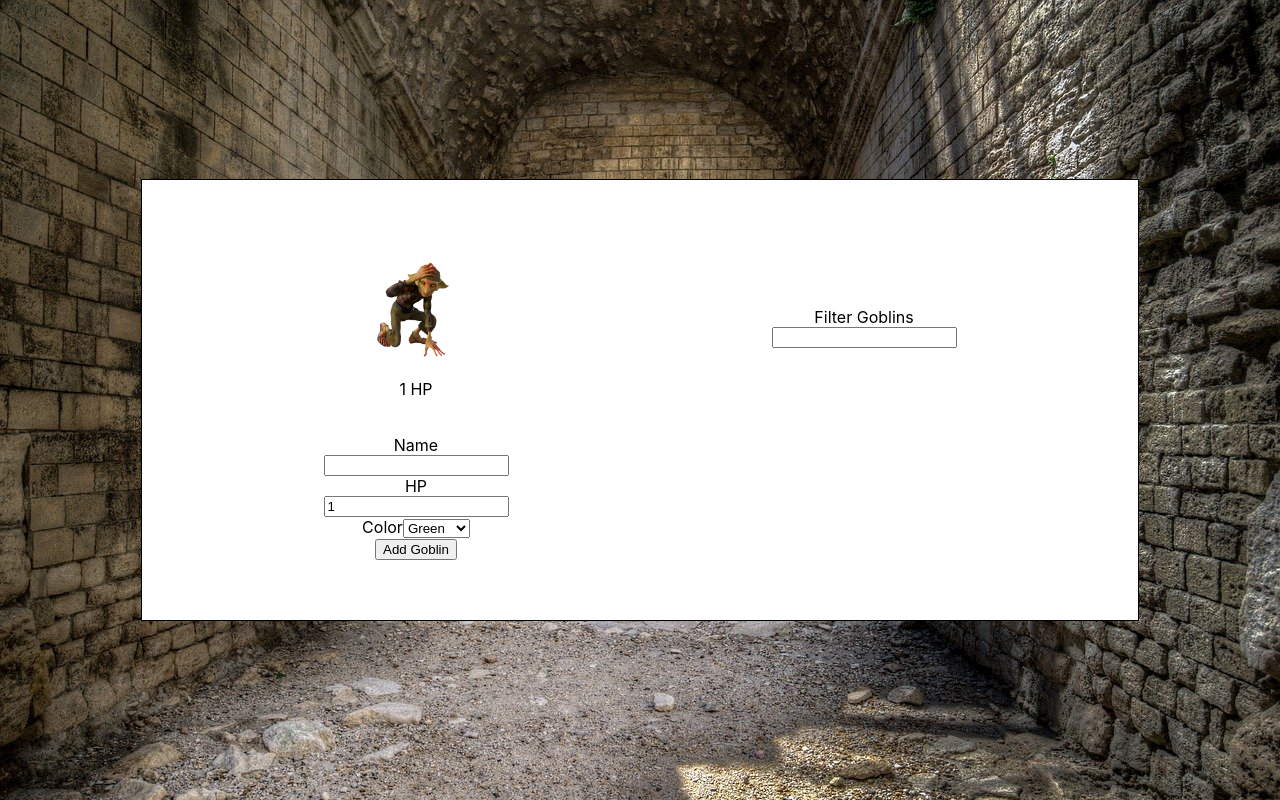
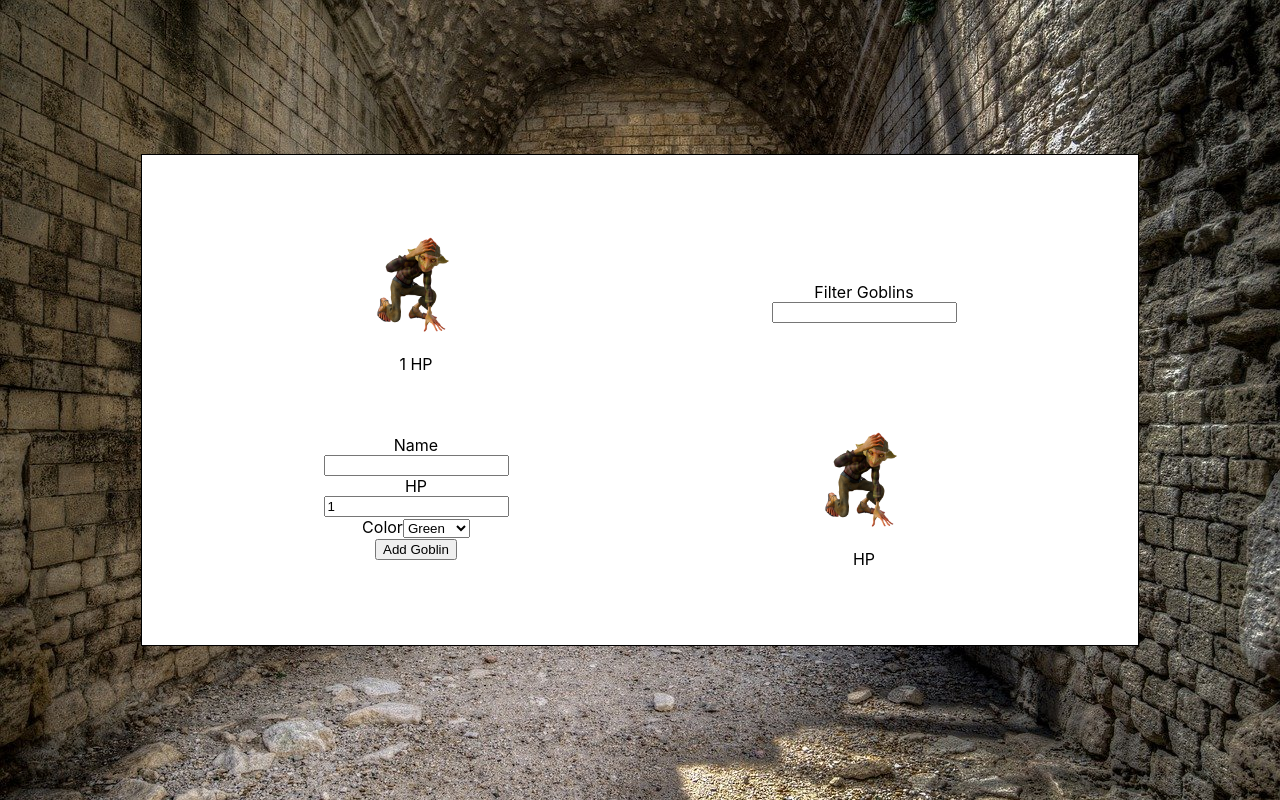
Before and after one commit to ClareMcDonald/react-goblin-builder-half-baked, a React (Create React App) app: page / in a window 1280 px wide. Built offline with nearby package versions, Linux system fonts and the light colour scheme.

Commit message:
array of goblins displays

```diff
--- a/src/App.js
+++ b/src/App.js
@@ -86,7 +86,7 @@ function App() {
 
       />
       <GoblinList
-        goblins={[]} // this takes in an array of goblins. If the filteredGoblins has a length, use that array. Otherwise, use the allGoblins array
+        goblins={goblins} // this takes in an array of goblins. If the filteredGoblins has a length, use that array. Otherwise, use the allGoblins array
         handleDeleteGoblin={handleDeleteGoblin} // note that the goblin list has access to the ability to delete
       />
     </div>
--- a/src/GoblinList.js
+++ b/src/GoblinList.js
@@ -5,7 +5,7 @@ export default function GoblinList(props) {
   return (
     <div className='goblin-list quarter'>
       {/* map over your goblins and render out a Goblin component for each goblin. You've seen this before. The only difference here is that you need to pass handleDeleteGoblin (a prop that is a function), as well */}
-      {props.goblins.map((goblin, i) => <Goblin key={`${goblin}-${i}`} goblin={goblin.name}/>)}
+      {props.goblins.map((goblin, i) => <Goblin key={`${goblin}-${i}`} goblin={goblin}/>)}
     </div>
   );
 }
```
